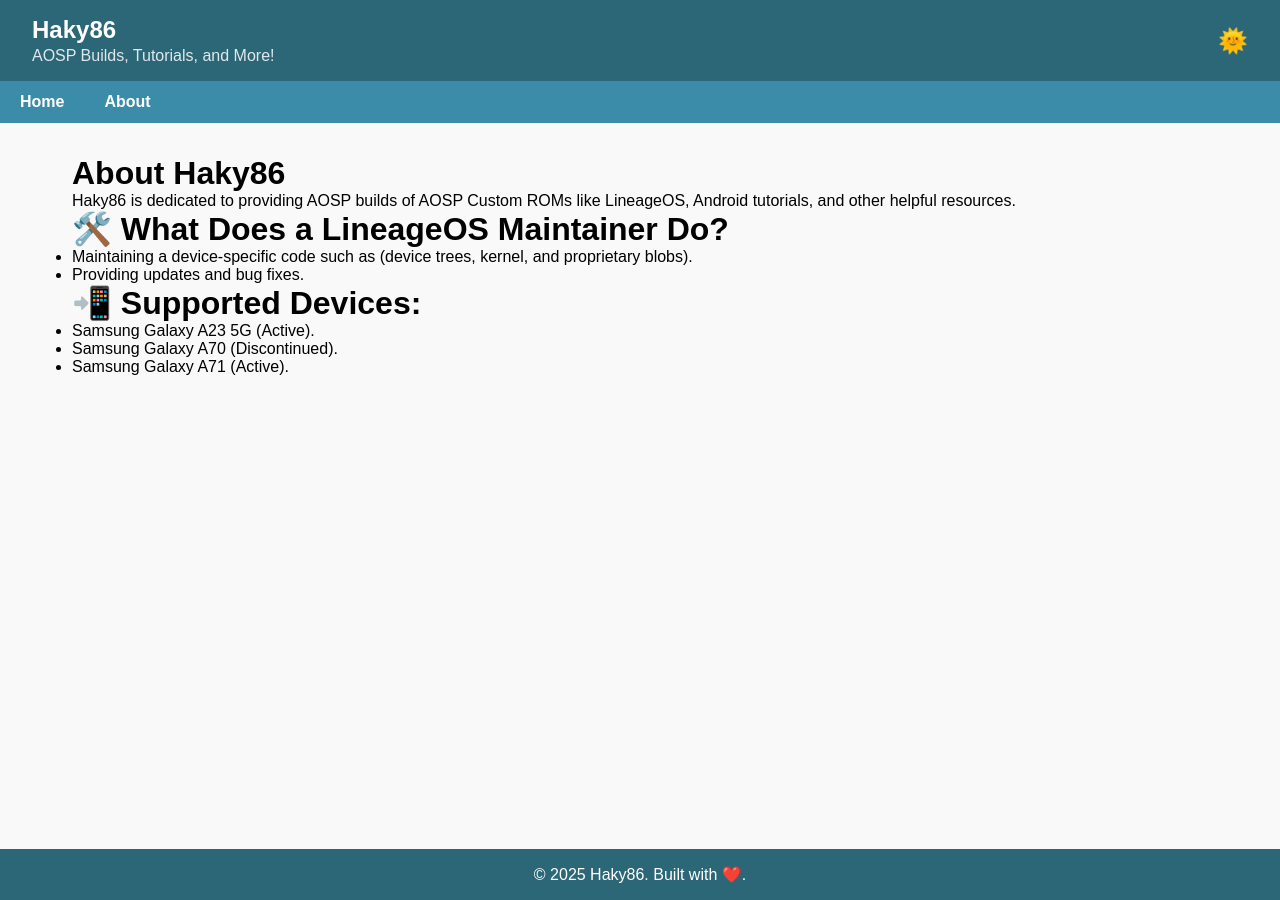
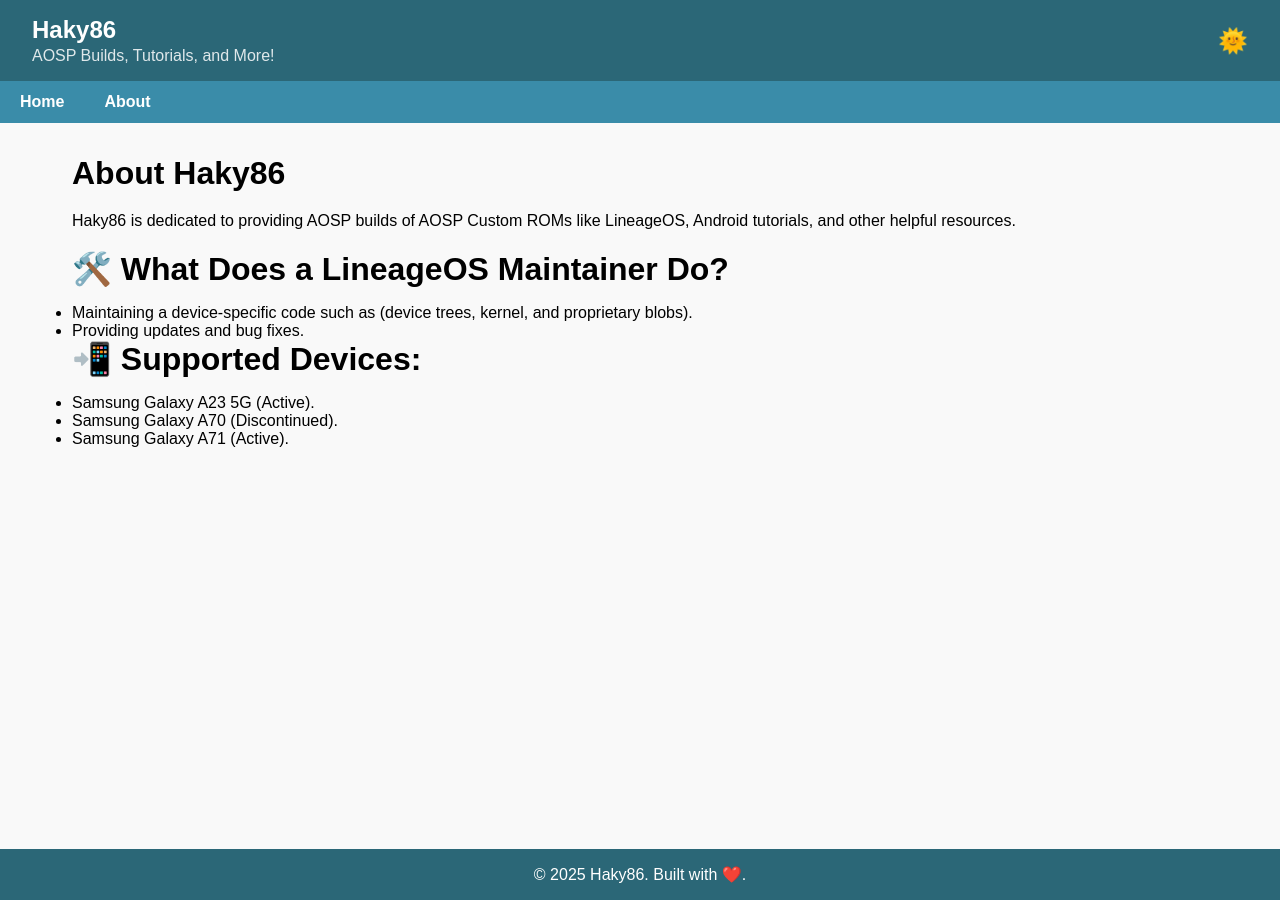
Before and after one commit to Haky86/haky86.github.io, a Jekyll site: the page built from about.md, in a window 1280 px wide. Built offline with Jekyll 4.4.1, drawn with Linux system fonts in a browser that asks for light colours.

Commit message:
haky86: Fix spacing between headers and paragraphs
Change-Id: I2106fdf7d10b4410c1480a916c020b68b6a0e0c3

```diff
--- a/assets/css/style.css
+++ b/assets/css/style.css
@@ -20,6 +20,17 @@
 body.dark {
   background: #1e1e1e;
   color: #eaeaea;
+}
+
+/* Add spacing below headers */
+h1, h2, h3, h4, h5, h6 {
+  margin-bottom: 1rem;
+}
+
+/* Add spacing above paragraphs */
+p {
+  margin-bottom: 1rem;
+  line-height: 1.6;
 }
 
 /* -----------------------------
```
